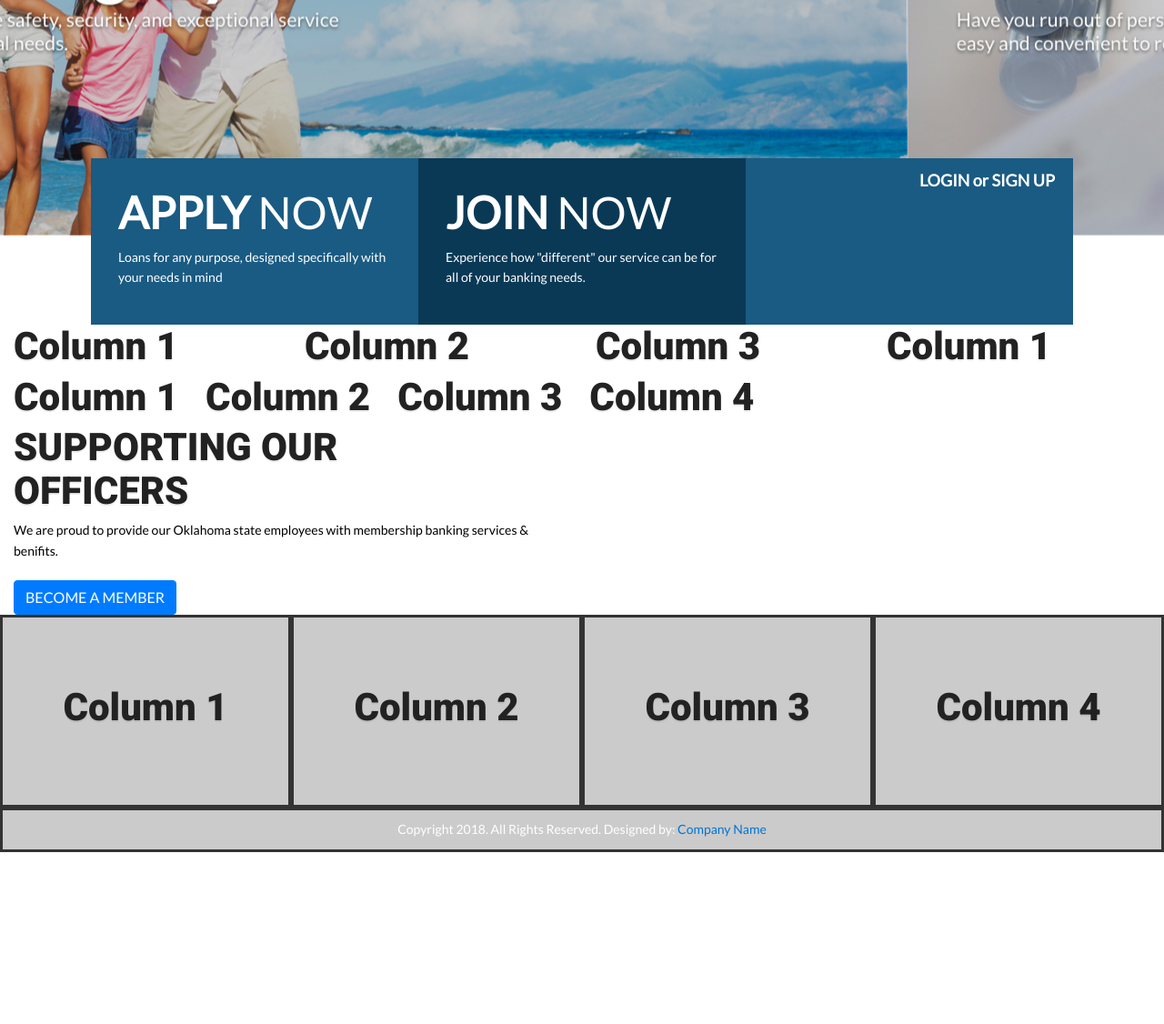
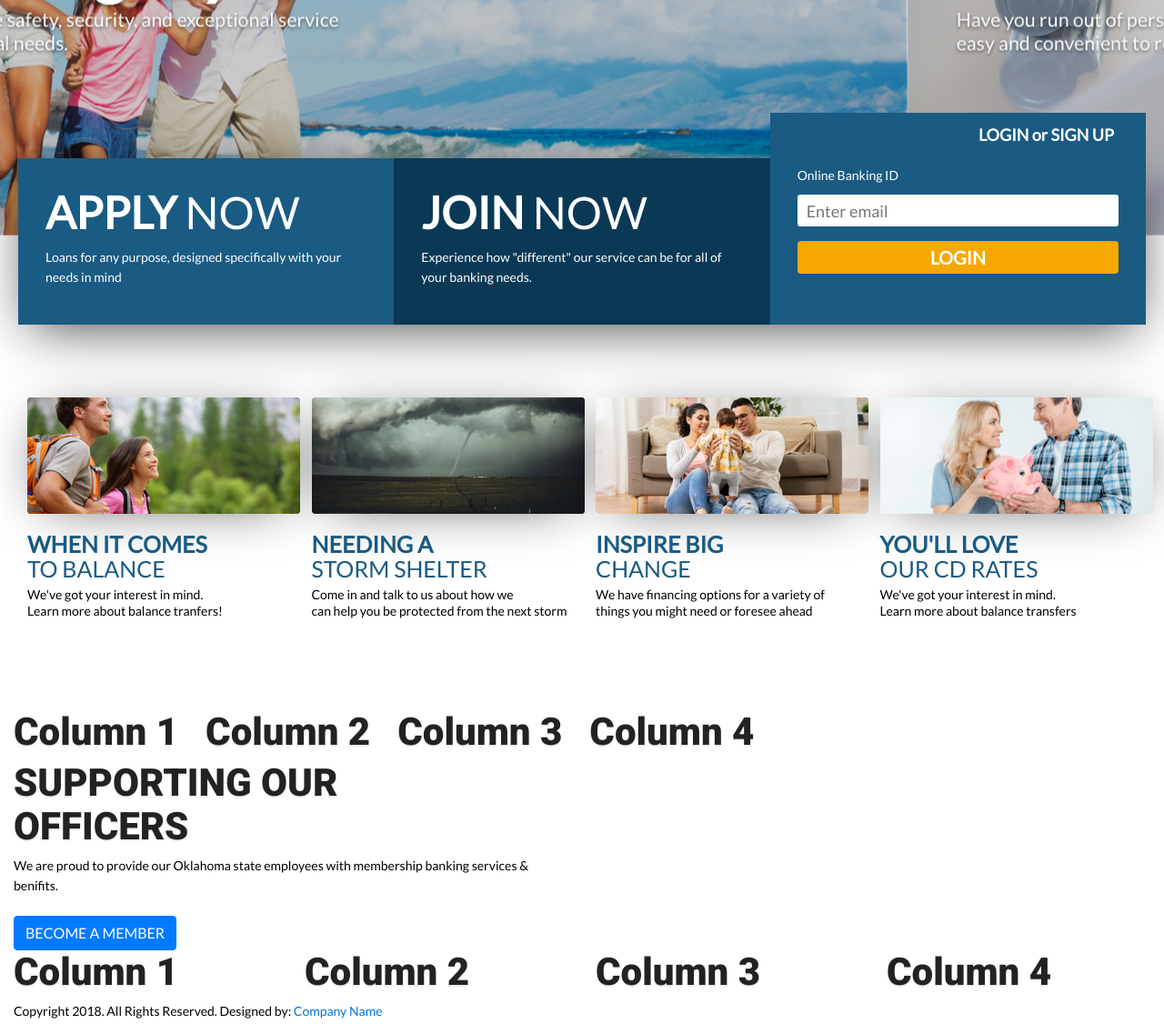
Before and after one commit to phillipsry/DPS-Website, a website: page build/index.html in a window 1280 px wide. Shown: the part 460-1586 px from the top of the page at 91% size. Before the commit the page ends 1397 px from the top, so only its background shows below. Drawn offline with nearby package versions, Linux system fonts and the light colour scheme.

Commit message:
Building Homepage
Styled three column box, added form service modules

```diff
--- a/source/sass/6-pages/_page-home.sass
+++ b/source/sass/6-pages/_page-home.sass
@@ -2,19 +2,33 @@ body
   font-family: 'Lato';font-size: 22px
 
 
-.row.top-bar
+
+.container-fluid.top-bar
   background-color: #0A3956
-  text-align: right
 
-  .top-bar-menu
-    list-style: none
-    display: inline-flex
-    margin: 8px 0px
+  .row.top-bar
+    max-width: 1440px
+    margin: 0 auto
+    background-color: #0A3956
+    text-align: right
 
-  .top-bar-link
-    color: #FFFFFF
-    text-decoration: none
 
+    .top-bar-menu
+      list-style: none
+      display: inline-flex
+      margin: 8px 0px
+
+    .top-bar-link
+      color: #FFFFFF
+      text-decoration: none
+      font-size: 18px
+
+.container-fluid.menu
+  background-color: #F8F9FA
+
+  .navbar.navbar-expand-lg.navbar-light.bg-light
+    max-width: 1440px
+    margin: 0 auto
 
 .nav-link
   font-size: 18px
@@ -22,58 +36,110 @@ body
   margin-left: 20px
   padding: 0px!important
 
+.container-fluid.cta
+  max-width: 1240px
 
-.row.three-box
-  margin-top: -85px
-  padding-left: 100px
-  padding-right: 100px
-  position: relative
+  .row.three-box
+    margin-top: -85px
+    position: relative
+    -webkit-box-shadow: 1px 14px 61px -12px rgba(0,0,0,0.75)
+    -moz-box-shadow: 1px 14px 61px -12px rgba(0,0,0,0.75)
+    box-shadow: 1px 14px 61px -12px rgba(0,0,0,0.75)
 
-  .header-title-heavy
-    color: #FFFFFF
-    font-size: 49px
-    text-align: left
-    margin-bottom: 0px
+    .header-title-heavy
+      color: #FFFFFF
+      font-size: 49px
+      text-align: left
+      margin-bottom: 0px
+      .bold
+        font-weight: 900
+      .thin
+        font-weight: 300
+
+    .col-xl-4.apply-now-bg
+      background-color: #1A5B83
+      padding: 20px 30px 20px 30px
+      .apply-desc
+        color: #FFFFFF
+
+
+    .col-xl-4.join-now-bg
+      background-color: #0A3956
+      padding: 20px 30px 20px 30px
+      .join-desc
+        color: #FFFFFF
+
+    .col-xl-4.login-box
+      background-color: #1A5B83
+      padding: 0px 30px 20px
+      margin-top: -50px
+      .header-title-heavy-third
+        color: #FFFFFF
+        font-size: 18px
+        font-weight: 800
+        padding: 10px 5px 0px 0px
+        margin-bottom: 10px
+        text-align: right
+      .form-title
+        color: #FFFFFF
+        font-size: 14px
+      .login-email
+        border-width: 0px
+        width: 100%
+        border-radius: 3px
+        height: 35px
+        font-size: 18px
+        padding-left: 10px
+
+      .login-button
+        width: 100%
+        background-color: #F5A800
+        color: #FFFFFF
+        font-size: 20px
+        border-width: 0px
+        padding: 2px
+
+
+.container-fluid.services
+  max-width: 1440px
+
+  .row.services
+    margin: 80px 0px
+    .col-xl-3.balance-box, .col-xl-3.shelter-box, .col-xl-3.inspire-box, .col-xl-3.cd-box
+
+      .services-image
+        -webkit-box-shadow: 0px 6px 61px -20px rgba(0,0,0,0.75)
+        -moz-box-shadow: 0px 6px 61px -20px rgba(0,0,0,0.75)
+        box-shadow: 0px 6px 60px -20px rgba(0,0,0,0.75)
+
+
+    .services-title
+      font-size: 25px
+      color: #1A5B83
+      line-height: 1.1
+      margin: 20px 0 0 0
     .bold
       font-weight: 900
     .thin
-      font-weight: 300
+      font-weight: 100
 
-  .col-xl-4.apply-now-bg
-    background-color: #1A5B83
-    padding: 20px 30px 20px 30px
-    .apply-desc
-      color: #FFFFFF
+    .services-desc
+      margin-top: 5px
+      line-height: 1.3
 
 
-  .col-xl-4.join-now-bg
-    background-color: #0A3956
-    padding: 20px 30px 20px 30px
-    .join-desc
-      color: #FFFFFF
+  .col-xl-3.footer
+    background-color: #cbcbcb
+    text-align: center
+    padding: 75px 0
+    border: 3px solid #333333
 
-  .col-xl-4.login-box
-    background-color: #1A5B83
-    .header-title-heavy-third
-      color: #FFFFFF
-      font-size: 18px
-      font-weight: 800
-      padding: 10px 5px 20px 0px
-      text-align: right
-
-
-.col-xl-3.footer
-  background-color: #cbcbcb
-  text-align: center
-  padding: 75px 0
-  border: 3px solid #333333
-
-.col-xl-12.copyright
-  background-color: #cbcbcb
-  text-align: center
-  border: 3px solid #333333
-  padding: 10px 0px 10px 0px
-  align-content: center
-  .copyright-info
-    color: #fff
-    margin: 0px
+  .col-xl-12.copyright
+    background-color: #cbcbcb
+    text-align: center
+    border: 3px solid #333333
+    padding: 10px 0px 10px 0px
+    align-content: center
+    .copyright-info
+      color: #fff
+      margin: 0px
```
Also changed, not shown: build/assets/css/main.min.css, build/assets/img/balance-pic.png (added), build/assets/img/inspire-pic.png (added), build/assets/img/rates-pic.png (added), build/assets/img/storm-pic.png (added), build/index.html, 3 other files.
